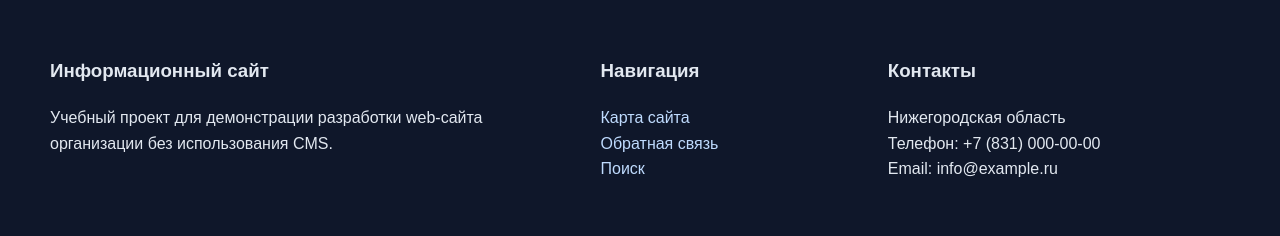
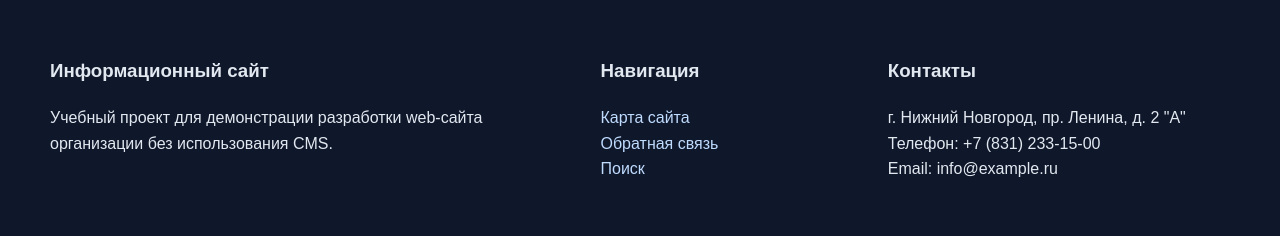
Before and after one commit to ZlobnyyKus/mse, a Flask app: page /admin/articles/create in a window 1280 px wide. Shown: the part 1077-1313 px from the top of the page. Run offline with Flask 3, Linux system fonts and the light colour scheme; the visitor is signed in with stand-in values (Sample User, id 1); data comes from the database, SQL or seed files in the repository.

Commit message:
Update base.html

```diff
--- a/templates/base.html
+++ b/templates/base.html
@@ -78,7 +78,7 @@
         </div>
         <div>
             <h3>Контакты</h3>
-            <p>Нижегородская область<br>Телефон: +7 (831) 000-00-00<br>Email: info@example.ru</p>
+            <p>г. Нижний Новгород, пр. Ленина, д. 2 "А"<br>Телефон: +7 (831) 233-15-00<br>Email: info@example.ru</p>
         </div>
     </div>
 </footer>
```
